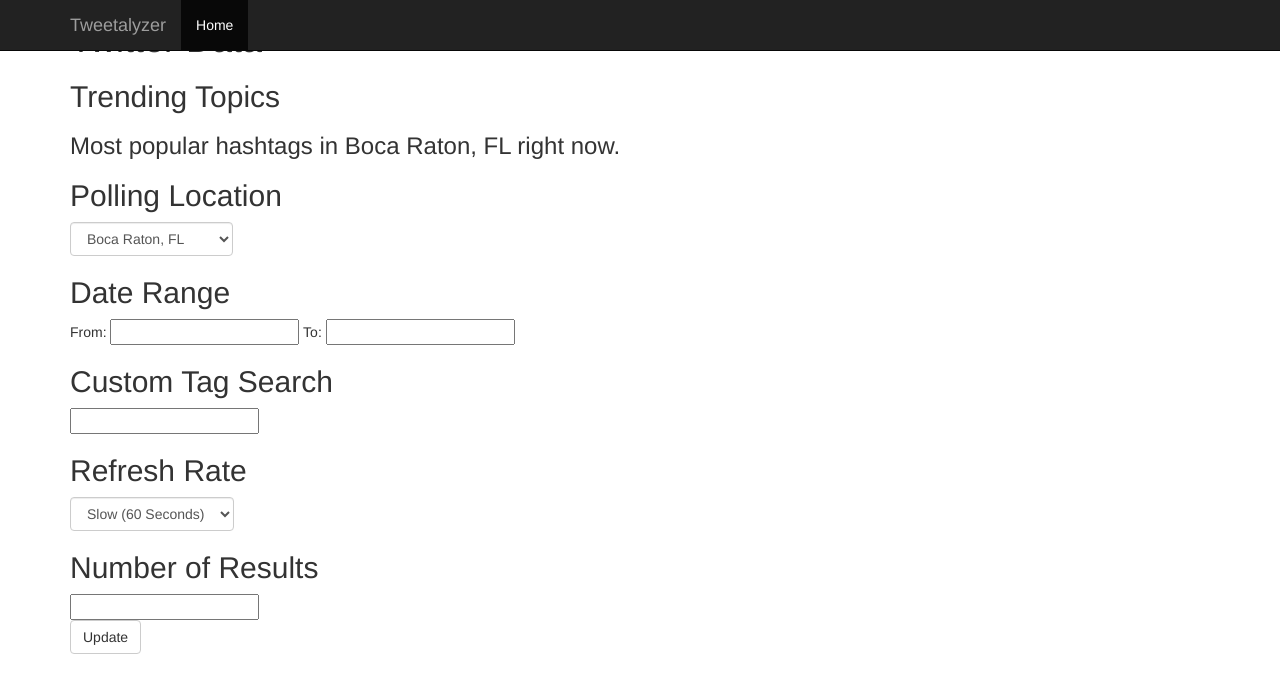
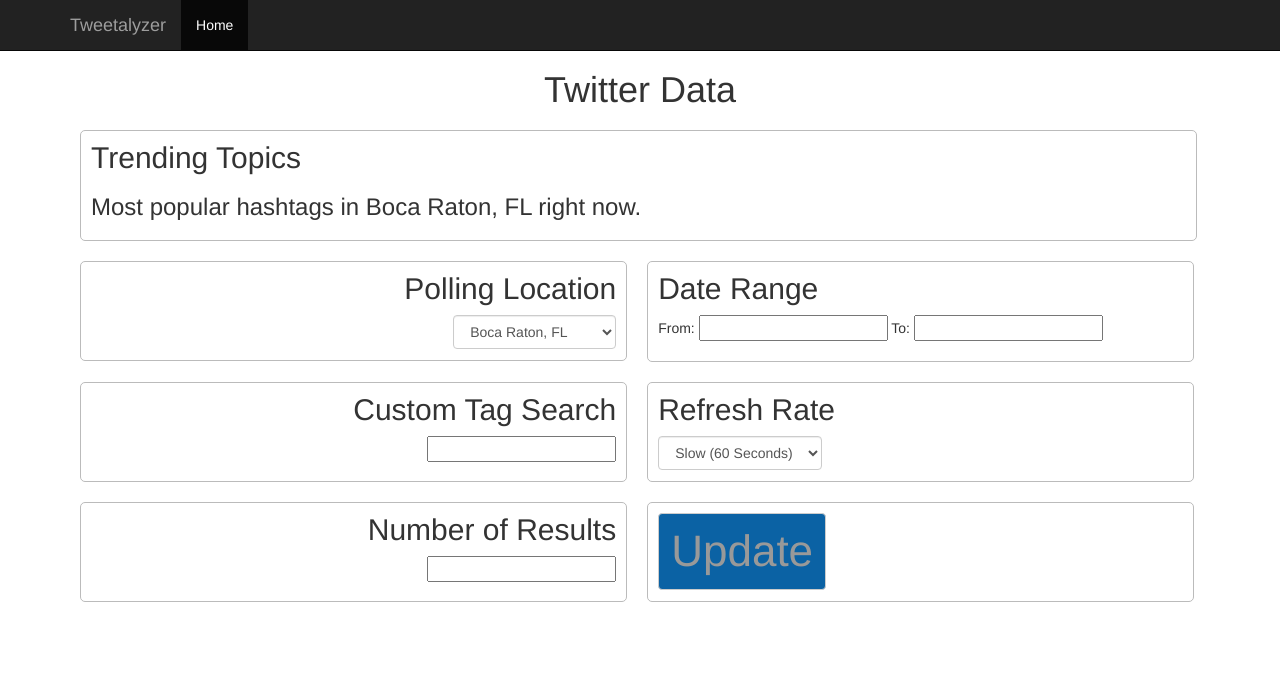
Before and after one commit to supersam654/Tweetalyzer, a PHP site: page / in a window 1280 px wide. Shown: the top 693 px of the page. Run offline with PHP 8.4, Linux system fonts and the light colour scheme; data that the repository does not hold is empty; some libraries are stand-ins or nearby versions.

Commit message:
Moved stock Bootstrap resources to CDN. Added missing template.css.

```diff
--- /dev/null
+++ b/www/css/template.css
@@ -0,0 +1,54 @@
+
+body {
+    padding-top: 50px;
+}
+h1 {
+	text-align: center;
+}
+
+h2 {
+	margin-top: 0;
+}
+
+.box {
+    border: 1px solid #BBBBBB;
+    border-radius: 5px;
+    float: left;
+    margin: 10px;
+    padding: 10px;
+    width: 48%;
+	min-height: 100px;
+}
+
+.major {
+	font-size: 44px;
+	background-color: #0B62A4;
+	color: #999999;
+}
+
+.major:hover  .major:focus .major:active {
+	background-color: #000000;
+	color: #FFFFFF;
+}
+
+.btn-default:hover, .btn-default:focus, .btn-default:active, .btn-default.active, .open .dropdown-toggle.btn-default {
+    border-color: #ADADAD;
+    background-color: #000000;
+	color: #FFFFFF;
+}
+
+.right {
+	text-align: left;
+}
+
+.left {
+	text-align: right;
+}
+
+.full {
+    width: 98%;
+}
+
+.ui-state-default, .ui-widget-content .ui-state-default, .ui-widget-header .ui-state-default {
+    background: #E6E6E6;
+}
--- a/www/index.php
+++ b/www/index.php
@@ -1,7 +1,4 @@
 <?php
-	error_reporting(E_ALL);
-	ini_set('display_errors', 1);
-
 	require 'validation.php';
 
 	$location = get_location();
@@ -81,12 +78,10 @@
         <meta name="viewport" content="width=device-width, initial-scale=1" />
         <link rel="shortcut icon" href="favicon.ico" />
         <title>Tweetalyzer</title>
-        <link href="css/bootstrap.min.css" rel="stylesheet" />
+        <link href="//maxcdn.bootstrapcdn.com/bootstrap/3.2.0/css/bootstrap.min.css" rel="stylesheet">
 		<link href="http://cdn.oesmith.co.uk/morris-0.4.3.min.css" rel="stylesheet" />
 		<link rel="stylesheet" href="//code.jquery.com/ui/1.10.4/themes/smoothness/jquery-ui.css" />
         <link href="css/template.css" rel="stylesheet" />
-        <!-- Just for debugging purposes. Don't actually copy this line! -->
-        <!--[if lt IE 9]><script src="js/ie8-responsive-file-warning.js"></script><![endif]-->
         <!-- HTML5 shim and Respond.js IE8 support of HTML5 elements and media queries -->
         <!--[if lt IE 9]>
       <script src="https://oss.maxcdn.com/libs/html5shiv/3.7.0/html5shiv.js"></script>
@@ -160,12 +155,11 @@
 	</div>
 
     <script src="https://ajax.googleapis.com/ajax/libs/jquery/1.11.0/jquery.min.js"></script>
-    <script src="js/bootstrap.min.js"></script>
+    <script src="//maxcdn.bootstrapcdn.com/bootstrap/3.2.0/js/bootstrap.min.js"></script>
 	<script src="//cdnjs.cloudflare.com/ajax/libs/raphael/2.1.0/raphael-min.js"></script>
 	<script src="http://cdn.oesmith.co.uk/morris-0.4.3.min.js"></script>
 	<script src="//code.jquery.com/ui/1.10.4/jquery-ui.js"></script>
 	<script>
-		//<!--
 		// Populates the graph with data.
 		new Morris.Bar({
 			element: 'tweets',
@@ -250,7 +244,6 @@
 		}
 
 		window.onload=beginrefresh
-		//-->
 	</script>
 	</body>
 </html>
--- a/www/specific.php
+++ b/www/specific.php
@@ -58,7 +58,7 @@
         <meta name="viewport" content="width=device-width, initial-scale=1" />
         <link rel="shortcut icon" href="favicon.ico" />
         <title>Tweetalyzer</title>
-        <link href="css/bootstrap.min.css" rel="stylesheet" />
+        <link href="//maxcdn.bootstrapcdn.com/bootstrap/3.2.0/css/bootstrap.min.css" rel="stylesheet">
         <link href="css/template.css" rel="stylesheet" />
         <!-- Just for debugging purposes. Don't actually copy this line! -->
         <!--[if lt IE 9]><script src="js/ie8-responsive-file-warning.js"></script><![endif]-->
@@ -94,6 +94,6 @@
 	</div>
 
     <script src="https://ajax.googleapis.com/ajax/libs/jquery/1.11.0/jquery.min.js"></script>
-    <script src="js/bootstrap.min.js"></script>
+    <script src="//maxcdn.bootstrapcdn.com/bootstrap/3.2.0/js/bootstrap.min.js"></script>
 	</body>
 </html>
```
